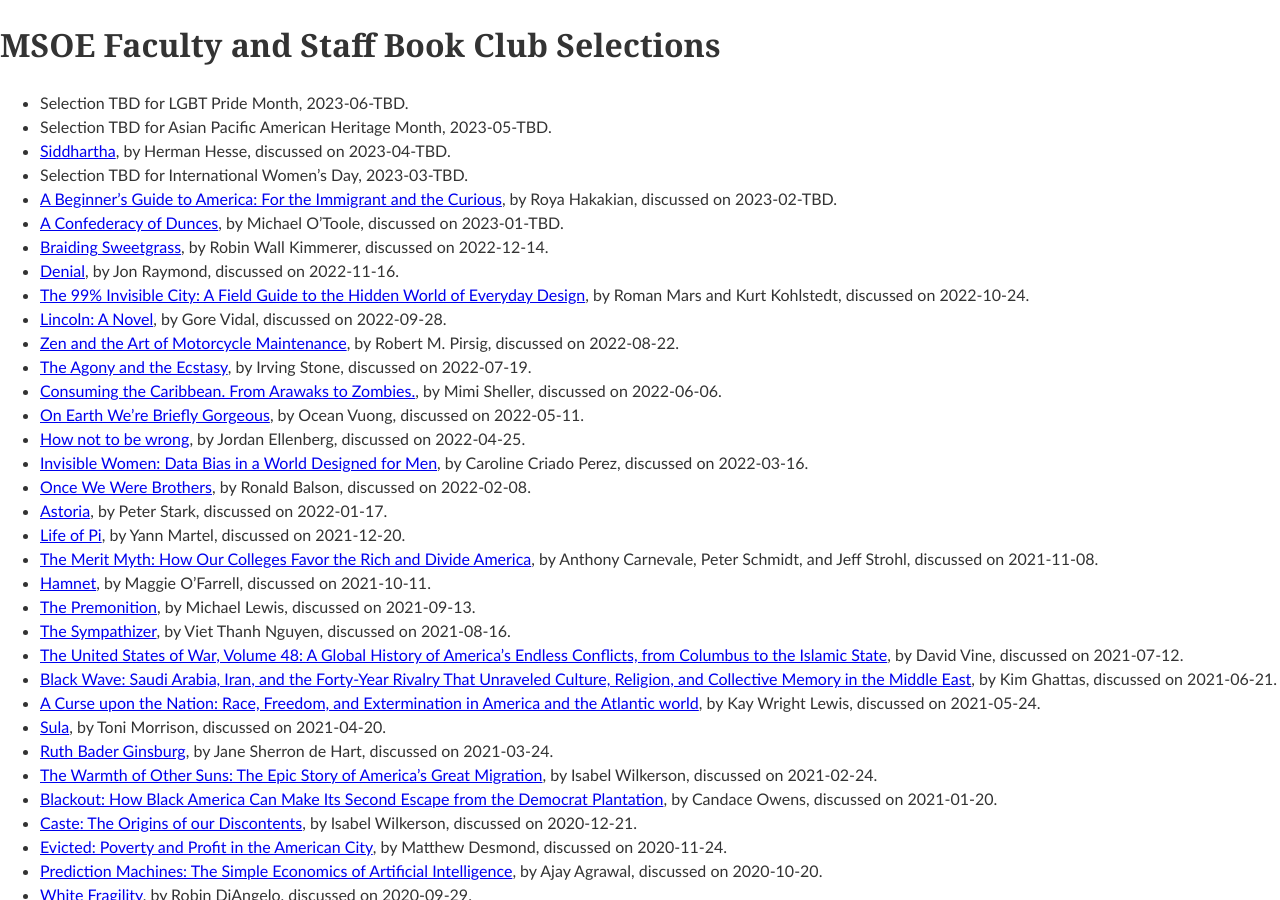
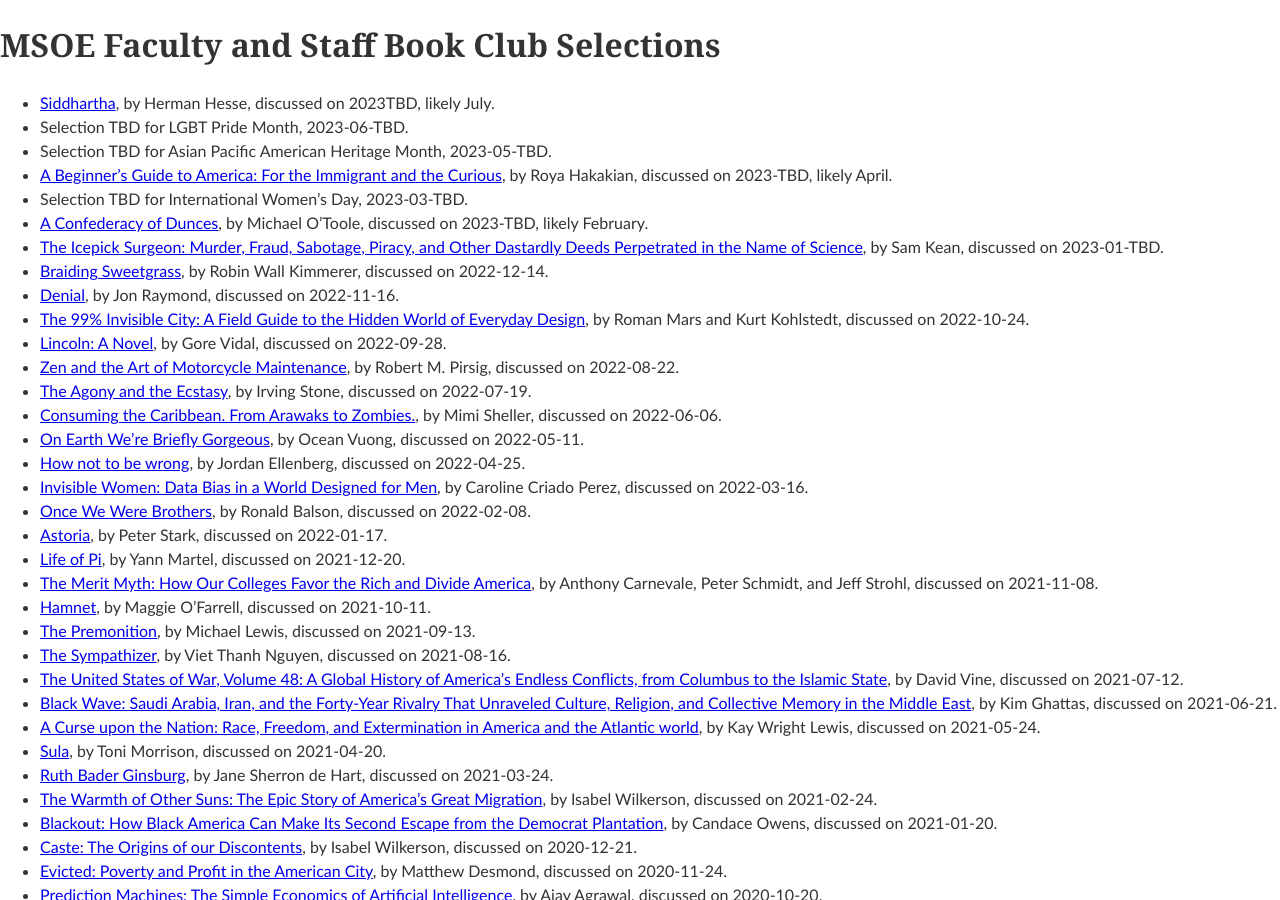
Before and after one commit to edurant/edurant.github.io, a Jekyll site: the page built from misc/bookClub.md, in a window 1280 px wide and 900 px high. Built offline with Jekyll 4.4.1, drawn with Linux system fonts in a browser that asks for light colours; our own code applies the rules of GitHub Pages for plain Markdown files.

Commit message:
MSOE book club plan update

```diff
--- a/misc/bookClub.md
+++ b/misc/bookClub.md
@@ -1,13 +1,14 @@
 ---
 title: "MSOE Faculty and Staff Book Club Selections"
-date: 2022-11-02 10:59:30 -0500
+date: 2022-12-09 16:46:30 -0600
 ---
+* [Siddhartha](https://bookshop.org/books/siddhartha-8596a466-5e6b-42a1-b2d9-0324e5a988d3/9780553208849), by Herman Hesse, discussed on 2023TBD, likely July.
 * Selection TBD for LGBT Pride Month, 2023-06-TBD.
 * Selection TBD for Asian Pacific American Heritage Month, 2023-05-TBD.
-* [Siddhartha](https://bookshop.org/books/siddhartha-8596a466-5e6b-42a1-b2d9-0324e5a988d3/9780553208849), by Herman Hesse, discussed on 2023-04-TBD.
+* [A Beginner's Guide to America: For the Immigrant and the Curious](https://bookshop.org/books/a-beginner-s-guide-to-america-for-the-immigrant-and-the-curious/9780525656067), by Roya Hakakian, discussed on 2023-TBD, likely April.
 * Selection TBD for International Women's Day, 2023-03-TBD.
-* [A Beginner's Guide to America: For the Immigrant and the Curious](https://bookshop.org/books/a-beginner-s-guide-to-america-for-the-immigrant-and-the-curious/9780525656067), by Roya Hakakian, discussed on 2023-02-TBD.
-* [A Confederacy of Dunces](https://bookshop.org/books/a-confederacy-of-dunces-9780802130204), by Michael O’Toole, discussed on 2023-01-TBD.
+* [A Confederacy of Dunces](https://bookshop.org/books/a-confederacy-of-dunces-9780802130204), by Michael O’Toole, discussed on 2023-TBD, likely February.
+* [The Icepick Surgeon: Murder, Fraud, Sabotage, Piracy, and Other Dastardly Deeds Perpetrated in the Name of Science](https://bookshop.org/p/books/the-icepick-surgeon-murder-fraud-sabotage-piracy-and-other-dastardly-deeds-perpetrated-in-the-name-of-science-sam-kean/15723245?ean=9780316496513), by Sam Kean, discussed on 2023-01-TBD.
 * [Braiding Sweetgrass](https://bookshop.org/books/braiding-sweetgrass-3e12996d-ea04-4dd2-b9a9-04cfd82f361f/9781571313560), by Robin Wall Kimmerer, discussed on 2022-12-14.
 * [Denial](https://bookshop.org/books/denial-9781982181833), by Jon Raymond, discussed on 2022-11-16.
 * [The 99% Invisible City: A Field Guide to the Hidden World of Everyday Design](https://bookshop.org/books/the-99-invisible-city-a-field-guide-to-the-hidden-world-of-everyday-design-9780358396383), by Roman Mars and Kurt Kohlstedt, discussed on 2022-10-24.
```
